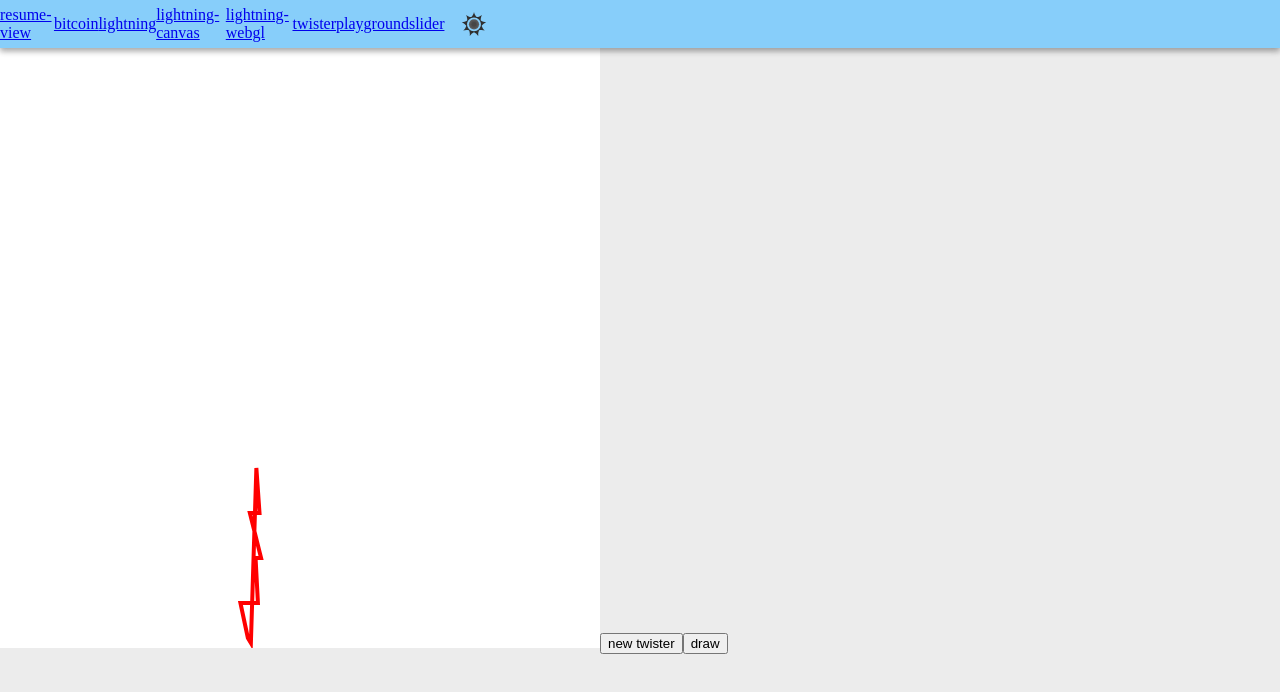
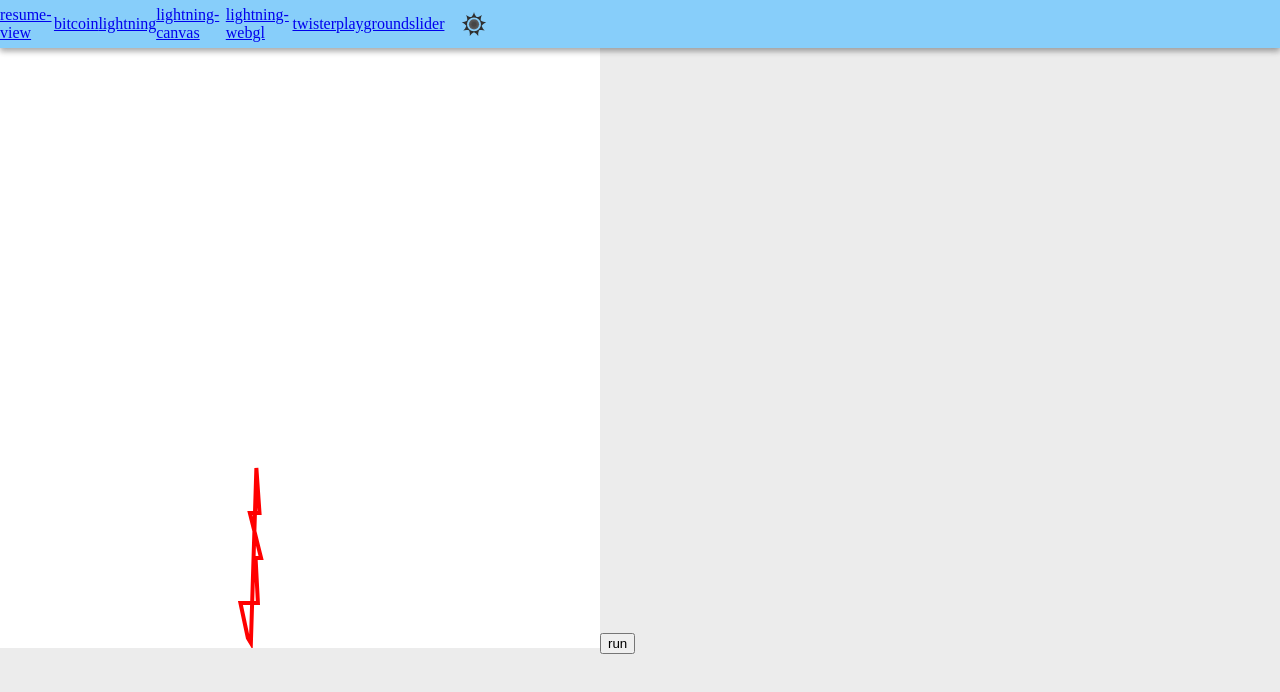
Before and after one commit to RadekPiekny/RadekPiekny_Dev.github.io, an Angular app: page /twister in a window 1280 px wide. Shown: the top 692 px of the page. Built offline with nearby package versions, Linux system fonts and the light colour scheme.

Commit message:
Update twister.component.html

```diff
--- a/src/app/components/twister/twister.component.html
+++ b/src/app/components/twister/twister.component.html
@@ -1,3 +1,2 @@
 <canvas #canvas></canvas>
-<button (click)="generateTwister()">new twister</button>
-<button (click)="draw()">draw</button>
+<button (click)="runAnimation()">run</button>
```
